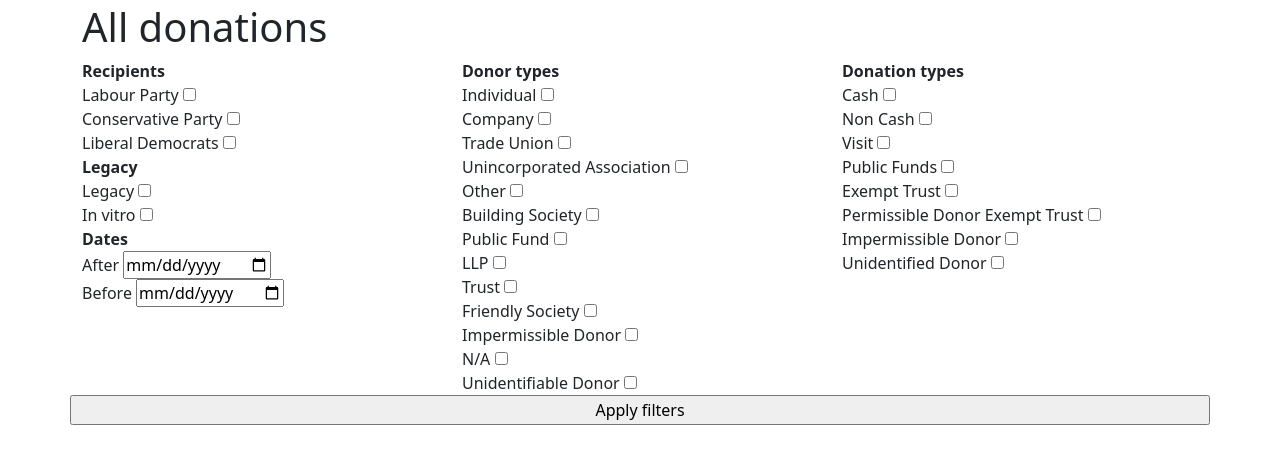
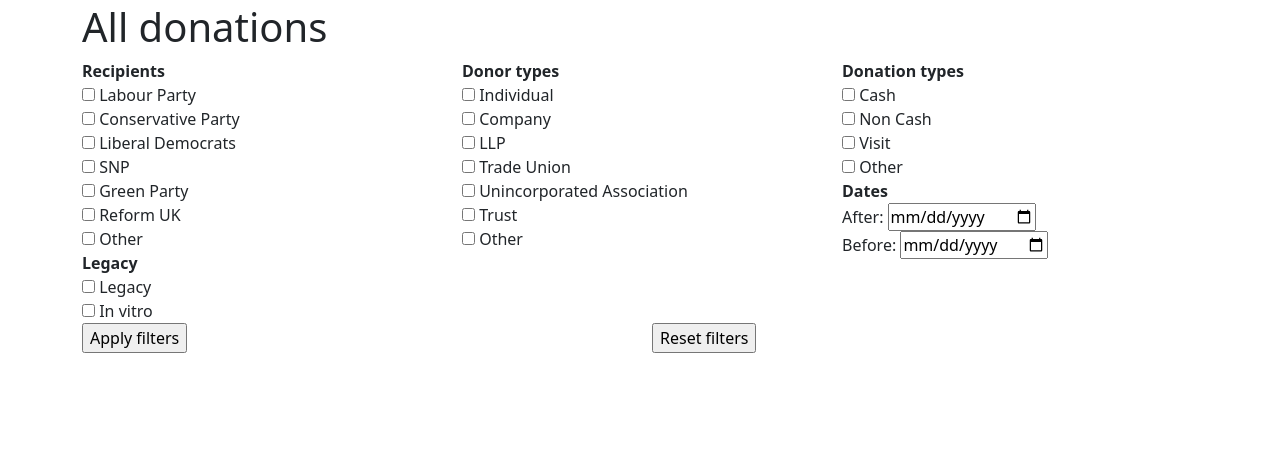
Before and after one commit to willthong/donation-whistle, a Flask app: page / in a window 1280 px wide. Shown: the part 43-507 px from the top of the page. Run offline with Flask 3, Linux system fonts and the light colour scheme.

Commit message:
Finesse filters

```diff
--- a/app/forms.py
+++ b/app/forms.py
@@ -51,29 +51,21 @@ class FilterForm(FlaskForm):
     recipient_labour_party = BooleanField("Labour Party")
     recipient_conservative_and_unionist_party = BooleanField("Conservative Party")
     recipient_liberal_democrats = BooleanField("Liberal Democrats")
-    recipient_scottish_national_party = BooleanField("SNP")
+    recipient_scottish_national_party_snp = BooleanField("SNP")
     recipient_green_party = BooleanField("Green Party")
+    recipient_reform_uk = BooleanField("Reform UK")
+    recipient_other = BooleanField("Other")
     donor_type_individual = BooleanField("Individual")
     donor_type_company = BooleanField("Company")
     donor_type_trade_union = BooleanField("Trade Union")
     donor_type_unincorporated_association = BooleanField("Unincorporated Association")
     donor_type_other = BooleanField("Other")
-    donor_type_building_society = BooleanField("Building Society")
-    donor_type_public_fund = BooleanField("Public Fund")
     donor_type_limited_liability_partnership = BooleanField("LLP")
     donor_type_trust = BooleanField("Trust")
-    donor_type_friendly_society = BooleanField("Friendly Society")
-    donor_type_impermissible_donor = BooleanField("Impermissible Donor")
-    donor_type_na = BooleanField("N/A")
-    donor_type_unidentifiable_donor = BooleanField("Unidentifiable Donor")
     donation_type_cash = BooleanField("Cash")
     donation_type_non_cash = BooleanField("Non Cash")
     donation_type_visit = BooleanField("Visit")
-    donation_type_public_funds = BooleanField("Public Funds")
-    donation_type_exempt_trust = BooleanField("Exempt Trust")
-    donation_type_permissible_donor_exempt_trust = BooleanField("Permissible Donor Exempt Trust")
-    donation_type_impermissible_donor = BooleanField("Impermissible Donor")
-    donation_type_unidentified_donor = BooleanField("Unidentified Donor")
+    donation_type_other = BooleanField("Other")
     is_legacy_true = BooleanField("Legacy")
     is_legacy_false = BooleanField("In vitro")
     date_gt = DateField("After", validators=(Optional(),))
--- a/app/import_data.py
+++ b/app/import_data.py
@@ -75,9 +75,8 @@ def relevancy_check(record):
     """Returns True if a record is relevant, or False if not"""
     if (
         record["AccountingUnitName"] != "Central Party"
-        or record["DonorStatus"] in ["Public Fund", "Unidentifiable Donor"]
+        or record["DonorStatus"] in ["Unidentifiable Donor"]
         or record["DonationAction"] in ["Returned", "Forfeited"]
-        or record["DonationType"] == "Public Funds"
         or re.search(r"(referendum)|(election)|(poll)", record["ReportingPeriodName"])
     ):
         return False
--- a/app/routes.py
+++ b/app/routes.py
@@ -26,6 +26,24 @@ from app.forms import (
     FilterForm,
 )
 
+OTHER_DONOR_TYPES = [
+    "donor_type_building_society", "donor_type_public_fund", "donor_type_friendly_society",
+    "donor_type_impermissible_donor", "donor_type_na", "donor_type_unidentifiable_donor"
+]
+OTHER_DONATION_TYPES = [
+    "donation_type_public_funds", "donation_type_exempt_trust",
+    "donation_type_permissible_donor_exempt_trust", "donation_type_impermissible_donor",
+    "donation_type_unidentified_donor",
+]
+OTHER_DONATION_TYPES = [
+    "donation_type_public_funds",
+    "donation_type_exempt_trust",
+    "donation_type_permissible_donor_exempt_trust",
+    "donation_type_impermissible_donor",
+    "donation_type_unidentified_donor",
+]
+DEFAULT_FILTERS = "filter=recipient_labour_party&filter=recipient_conservative_and_unionist_party&filter=recipient_liberal_democrats&filter=recipient_scottish_national_party_snp&filter=recipient_green_party&filter=recipient_reform_uk&filter=recipient_other&filter=is_legacy_true&filter=is_legacy_false&filter=donor_type_individual&filter=donor_type_company&filter=donor_type_limited_liability_partnership&filter=donor_type_trade_union&filter=donor_type_unincorporated_association&filter=donor_type_trust&filter=donation_type_cash&filter=donation_type_non_cash&filter=donation_type_visit"
+
 
 class LoginForm(FlaskForm):
     username = StringField("Username", validators=[DataRequired()])
@@ -53,6 +71,9 @@ def index():
         )
     # The api_filter parameter will be appended to the API URL by the template
     filter_string = request.query_string.decode()
+    if not filter_string:
+        filter_string = DEFAULT_FILTERS
+    print(filter_string)
     return render_template(
         "index.html", title="Home", form=form, api_filter=filter_string
     )
@@ -61,9 +82,10 @@ def index():
 def populate_filter_statements(filters, prefix, db_field):
     output = []
     for filter in filters:
-        filter = filter.replace(prefix, "")
-        filter = filter.replace("_", " ")
-        filter = db.func.lower(db_field) == filter
+        filter = filter.replace(prefix, "").replace("_", " ").replace("(","").replace(")","")
+        filter = db.func.REPLACE(db.func.REPLACE(db.func.lower(
+            db_field
+        ), "(", ""), ")","") == filter
         output.append(filter)
     return output
 
@@ -89,10 +111,14 @@ def data():
     for filter in all_filters:
         if filter.startswith("recipient"):
             recipient_filters.append(filter)
+        if filter == "donor_type_other":
+            donor_type_filters.extend(OTHER_DONOR_TYPES)
         if filter.startswith("donor_type"):
             donor_type_filters.append(filter)
         if filter.startswith("donation_type"):
             donation_type_filters.append(filter)
+        if filter == "donation_type_other":
+            donation_type_filters.extend(OTHER_DONATION_TYPES)
         if filter.startswith("is_legacy"):
             is_legacy_filters.append(filter)
         if filter.startswith("date_gt_"):
@@ -111,7 +137,18 @@ def data():
         donation_type_filters, "donation_type_", DonationType.name
     )
 
-    if recipient_filter_statements:
+    if recipient_filter_statements and "recipient_other" in all_filters:
+        query = query.where(db.or_(
+            db.not_(db.or_(
+                Recipient.name == "Labour Party",
+                Recipient.name == "Conservative and Unionist Party",
+                Recipient.name == "Liberal Democrats",
+                Recipient.name == "Scottish National Party (SNP)",
+                Recipient.name == "Green Party",
+                Recipient.name == "Reform UK",
+            )),(db.or_(*recipient_filter_statements))
+        ))
+    elif recipient_filter_statements:
         query = query.where(db.or_(*recipient_filter_statements))
     if donor_type_filter_statements:
         query = query.where(db.or_(*donor_type_filter_statements))
--- a/app/templates/index.html
+++ b/app/templates/index.html
@@ -7,56 +7,57 @@
 
 {% block app_content %}
   <h1>All donations</h1>
-  <form action="/" method="POST">
-    {{ form.csrf_token }}
+  <form action="/" method="POST"> {{ form.csrf_token }}
   <div class="row">
     <div class="col-4">
       <strong>Recipients</strong><br>
-        {{ form.recipient_labour_party.label }} {{ form.recipient_labour_party(size=20) }} <br>
-        {{ form.recipient_conservative_and_unionist_party.label }} {{ form.recipient_conservative_and_unionist_party(size=20) }} <br>
-        {{ form.recipient_liberal_democrats.label }} {{ form.recipient_liberal_democrats(size=20) }} <br>
+      {{ form.recipient_labour_party(size=20) }} {{ form.recipient_labour_party.label }}<br>
+      {{ form.recipient_conservative_and_unionist_party(size=20) }}
+      {{ form.recipient_conservative_and_unionist_party.label }} <br>
+      {{ form.recipient_liberal_democrats(size=20) }}
+      {{ form.recipient_liberal_democrats.label }} <br>
+      {{ form.recipient_scottish_national_party_snp(size=20) }}
+      {{ form.recipient_scottish_national_party_snp.label }} <br>
+      {{ form.recipient_green_party(size=20) }} {{ form.recipient_green_party.label }} <br>
+      {{ form.recipient_reform_uk(size=20) }} {{ form.recipient_reform_uk.label }} <br>
+      {{ form.recipient_other(size=20) }} {{ form.recipient_other.label }} <br>
       <strong>Legacy</strong><br>
-        {{ form.is_legacy_true.label }} {{ form.is_legacy_true(size=20) }} <br>
-        {{ form.is_legacy_false.label }} {{ form.is_legacy_false(size=20) }} <br>
-        <strong>Dates</strong><br>
-        {{ form.date_gt.label }} {{ form.date_gt(size=20) }} <br>
-        {{ form.date_lt.label }} {{ form.date_lt(size=20) }} <br>
+      {{ form.is_legacy_true(size=20) }} {{ form.is_legacy_true.label }} <br>
+      {{ form.is_legacy_false(size=20) }} {{ form.is_legacy_false.label }} <br>
     </div>
     <div class="col-4">
       <strong>Donor types</strong><br>
-        {{ form.donor_type_individual.label }} {{ form.donor_type_individual(size=20) }} <br>
-        {{ form.donor_type_company.label }} {{ form.donor_type_company(size=20) }} <br>
-        {{ form.donor_type_trade_union.label }} {{ form.donor_type_trade_union(size=20) }} <br>
-        {{ form.donor_type_unincorporated_association.label }} {{
-        form.donor_type_unincorporated_association(size=20) }} <br>
-        {{ form.donor_type_other.label }} {{ form.donor_type_other(size=20) }} <br>
-        {{ form.donor_type_building_society.label }} {{ form.donor_type_building_society(size=20) }} <br>
-        {{ form.donor_type_public_fund.label }} {{ form.donor_type_public_fund(size=20) }} <br>
-        {{ form.donor_type_limited_liability_partnership.label }} {{
-        form.donor_type_limited_liability_partnership(size=20) }} <br>
-        {{ form.donor_type_trust.label }} {{ form.donor_type_trust(size=20) }} <br>
-        {{ form.donor_type_friendly_society.label }} {{ form.donor_type_friendly_society(size=20) }} <br>
-        {{ form.donor_type_impermissible_donor.label }} {{ form.donor_type_impermissible_donor(size=20) }} <br>
-        {{ form.donor_type_na.label }} {{ form.donor_type_na(size=20) }} <br>
-        {{ form.donor_type_unidentifiable_donor.label }} {{
-        form.donor_type_unidentifiable_donor(size=20) }} <br>
+      {{ form.donor_type_individual(size=20) }} {{ form.donor_type_individual.label }} <br>
+      {{ form.donor_type_company(size=20) }} {{ form.donor_type_company.label }} <br>
+      {{ form.donor_type_limited_liability_partnership(size=20) }} {{ form.donor_type_limited_liability_partnership.label }} <br>
+      {{ form.donor_type_trade_union(size=20) }} {{ form.donor_type_trade_union.label }} <br>
+      {{ form.donor_type_unincorporated_association(size=20) }} {{ form.donor_type_unincorporated_association.label }} <br>
+      {{ form.donor_type_trust(size=20) }} {{ form.donor_type_trust.label }} <br>
+      {{ form.donor_type_other(size=20) }} {{ form.donor_type_other.label }} <br>
     </div>
     <div class="col-4">
       <strong>Donation types</strong><br>
-        {{ form.donation_type_cash.label }} {{ form.donation_type_cash(size=20) }} <br>
-        {{ form.donation_type_non_cash.label }} {{ form.donation_type_non_cash(size=20) }} <br>
-        {{ form.donation_type_visit.label }} {{ form.donation_type_visit(size=20) }} <br>
-        {{ form.donation_type_public_funds.label }} {{ form.donation_type_public_funds(size=20) }} <br>
-        {{ form.donation_type_exempt_trust.label }} {{ form.donation_type_exempt_trust(size=20) }} <br>
-        {{ form.donation_type_permissible_donor_exempt_trust.label }} {{ form.donation_type_permissible_donor_exempt_trust(size=20) }} <br>
-        {{ form.donation_type_impermissible_donor.label }} {{ form.donation_type_impermissible_donor(size=20) }} <br>
-        {{ form.donation_type_unidentified_donor.label }} {{ form.donation_type_unidentified_donor(size=20) }} <br>
-
+      {{ form.donation_type_cash(size=20) }} {{ form.donation_type_cash.label }} <br>
+      {{ form.donation_type_non_cash(size=20) }} {{ form.donation_type_non_cash.label }} <br>
+      {{ form.donation_type_visit(size=20) }} {{ form.donation_type_visit.label }} <br>
+      {{ form.donation_type_other(size=20) }} {{ form.donation_type_other.label }} <br>
+      <strong>Dates</strong><br>
+      {{ form.date_gt.label }}: {{ form.date_gt(size=20) }} <br>
+      {{ form.date_lt.label }}: {{ form.date_lt(size=20) }} <br>
     </div>
-      <div class="col">
   </div>
-    {{ form.submit() }}
-  </form>
+  <div class="row">
+    <div class="col-6">
+      <div style="display: flex; flex: auto;">
+        {{ form.submit() }}</form>
+      </div>
+    </div>
+    <div class="col-6">
+      <div style="display: flex; flex: auto;">
+        <input id="reset_filters" onclick="window.location.href = '{{ url_for('index') }}'; return false;" type="submit" value="Reset filters">
+      </div>
+    </div>
+  </div>
   <div id="table"></div>
 {% endblock %}
 
```
Lines whose indentation alone changed are shown as unchanged.
